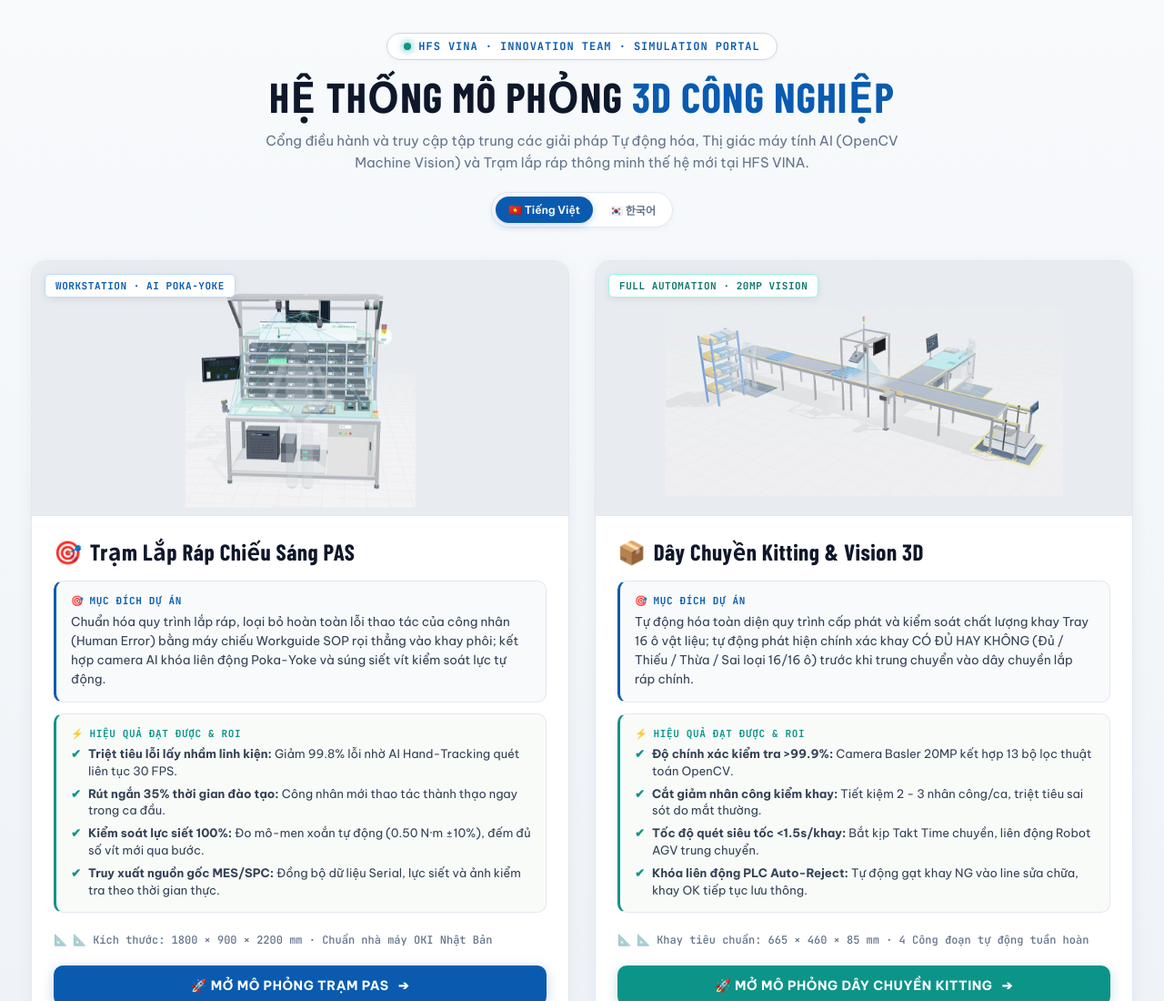
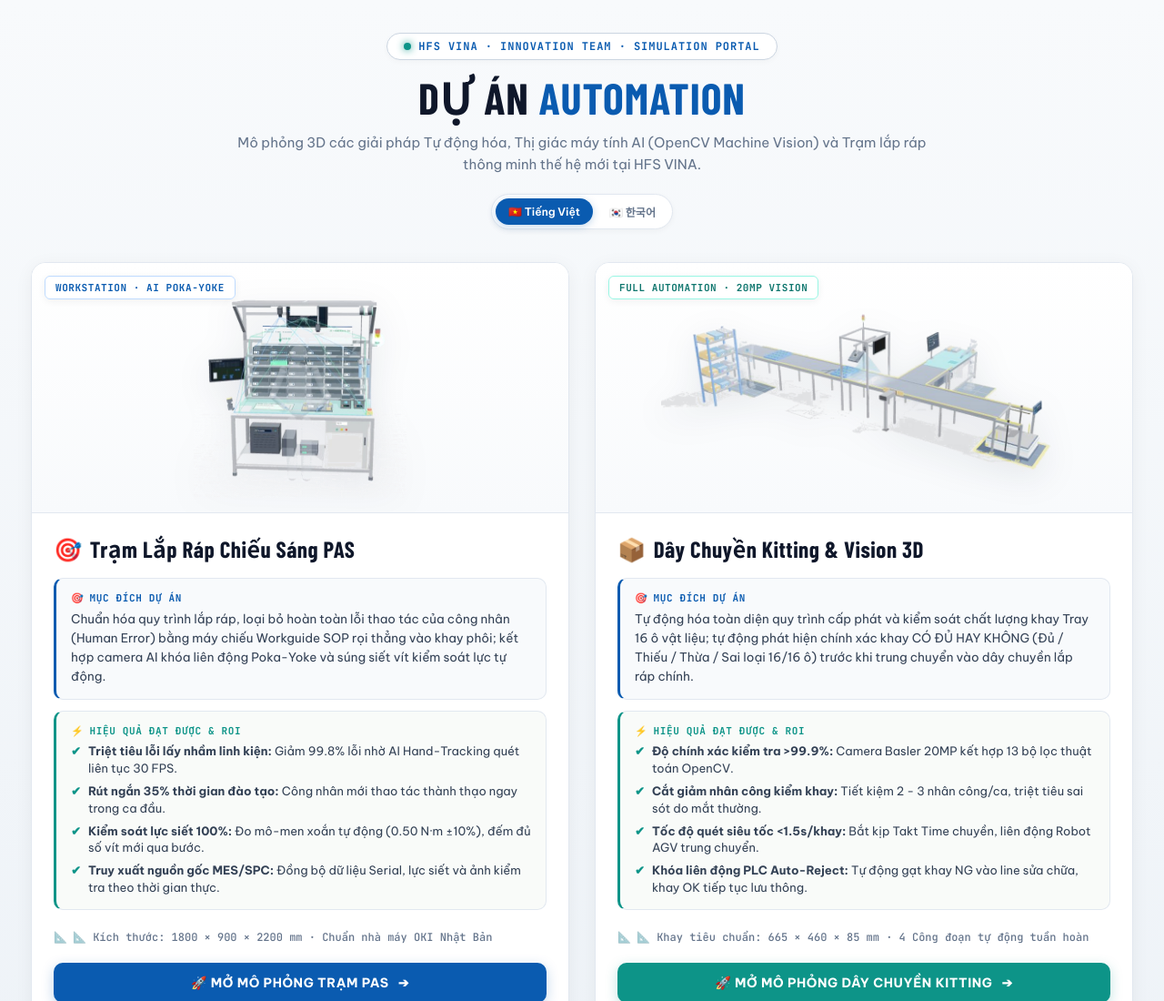
Before and after one commit to nguyenquang123/tram-pas-hfs-vina, a plain HTML site: page index.html in a window 1280 px wide. Shown: the top 1100 px of the page at 91% size. Drawn offline with nearby package versions, Linux system fonts and the light colour scheme.

Commit message:
Upgrade Master Hub: 100% transparent PNGs with seamless card blending, updated Title to 'Dự Án Automation'

```diff
--- a/index.html
+++ b/index.html
@@ -3,7 +3,7 @@
 <head>
   <meta charset="UTF-8">
   <meta name="viewport" content="width=device-width, initial-scale=1.0, viewport-fit=cover">
-  <title>HFS VINA — Cổng Mô Phỏng 3D Công Nghiệp (TheQuang Concept)</title>
+  <title>HFS VINA — Dự Án Automation (TheQuang Concept)</title>
   <link rel="preconnect" href="https://fonts.googleapis.com">
   <link rel="preconnect" href="https://fonts.gstatic.com" crossorigin>
   <link rel="stylesheet" href="https://fonts.googleapis.com/css2?family=Barlow+Condensed:wght@600;700&family=Be+Vietnam+Pro:wght@400;500;600;700&family=JetBrains+Mono:wght@500;700&family=Noto+Sans+KR:wght@500;700&display=swap">
@@ -84,7 +84,7 @@
 
     h1 {
       font-family: var(--font-display);
-      font-size: clamp(32px, 4.2vw, 46px);
+      font-size: clamp(34px, 4.5vw, 48px);
       font-weight: 700;
       letter-spacing: 0.02em;
       text-transform: uppercase;
@@ -100,7 +100,7 @@
     .subtitle {
       color: var(--text-muted);
       font-size: 15px;
-      max-width: 760px;
+      max-width: 780px;
       margin: 0 auto 20px;
       line-height: 1.6;
     }
@@ -164,17 +164,18 @@
     .card-pas { --card-accent: #0a5bb0; }
     .card-kitting { --card-accent: #0d9488; }
 
-    /* Image Showcase Frame */
+    /* Seamless Image Showcase Frame (No Background Box!) */
     .image-showcase {
       width: 100%;
-      height: 280px;
-      background: #e8ebf0;
+      height: 275px;
+      background: linear-gradient(180deg, #ffffff 0%, #f8fafc 100%);
       position: relative;
       overflow: hidden;
       border-bottom: 1px solid var(--border);
       display: flex;
       align-items: center;
       justify-content: center;
+      padding: 16px 20px;
     }
 
     .image-showcase img {
@@ -183,11 +184,11 @@
       object-fit: contain;
       object-position: center;
       transition: transform 0.3s ease;
-      image-rendering: -webkit-optimize-contrast;
+      filter: drop-shadow(0 10px 18px rgba(15, 23, 42, 0.09));
     }
 
     .project-card:hover .image-showcase img {
-      transform: scale(1.02);
+      transform: scale(1.03);
     }
 
     .canvas-badge {
@@ -202,17 +203,17 @@
       padding: 5px 11px;
       border-radius: 6px;
       backdrop-filter: blur(8px);
-      box-shadow: 0 2px 8px rgba(0, 0, 0, 0.08);
+      box-shadow: 0 2px 8px rgba(0, 0, 0, 0.06);
     }
 
     .card-pas .canvas-badge {
-      background: rgba(255, 255, 255, 0.92);
+      background: rgba(255, 255, 255, 0.95);
       color: #0a5bb0;
       border: 1px solid #bfdbfe;
     }
 
     .card-kitting .canvas-badge {
-      background: rgba(255, 255, 255, 0.92);
+      background: rgba(255, 255, 255, 0.95);
       color: #0f766e;
       border: 1px solid #99f6e4;
     }
@@ -393,9 +394,9 @@
   <div class="container">
     <header>
       <div class="brand-tag" id="tBrand">HFS VINA · INNOVATION TEAM · SIMULATION PORTAL</div>
-      <h1 id="tH1">HỆ THỐNG MÔ PHỎNG <span>3D CÔNG NGHIỆP</span></h1>
+      <h1 id="tH1">DỰ ÁN <span>AUTOMATION</span></h1>
       <p class="subtitle" id="tSub">
-        Cổng điều hành và truy cập tập trung các giải pháp Tự động hóa, Thị giác máy tính AI (OpenCV Machine Vision) và Trạm lắp ráp thông minh thế hệ mới tại HFS VINA.
+        Mô phỏng 3D các giải pháp Tự động hóa, Thị giác máy tính AI (OpenCV Machine Vision) và Trạm lắp ráp thông minh thế hệ mới tại HFS VINA.
       </p>
 
       <div class="lang-switcher" role="group" aria-label="Ngôn ngữ">
@@ -407,9 +408,9 @@
     <main class="projects-grid">
       <!-- DỰ ÁN 1: TRẠM PAS -->
       <article class="project-card card-pas">
-        <!-- 3D Image Showcase -->
+        <!-- 3D Transparent Image Showcase -->
         <div class="image-showcase">
-          <img src="img_pas_workstation.jpg" alt="Mô hình 3D Trạm PAS HFS VINA" loading="lazy">
+          <img src="img_pas_workstation.png" alt="Mô hình 3D Trạm PAS HFS VINA" loading="lazy">
           <span class="canvas-badge" id="tPasBadge">Workstation · AI Poka-Yoke</span>
         </div>
 
@@ -452,9 +453,9 @@
 
       <!-- DỰ ÁN 2: DÂY CHUYỀN KITTING 3D -->
       <article class="project-card card-kitting">
-        <!-- 3D Image Showcase -->
+        <!-- 3D Transparent Image Showcase -->
         <div class="image-showcase">
-          <img src="img_kitting_line.jpg" alt="Mô hình 3D Dây chuyền Kitting HFS VINA" loading="lazy">
+          <img src="img_kitting_line.png" alt="Mô hình 3D Dây chuyền Kitting HFS VINA" loading="lazy">
           <span class="canvas-badge" id="tKitBadge">Full Automation · 20MP Vision</span>
         </div>
 
@@ -516,8 +517,8 @@
     const I18N = {
       vi: {
         brand: 'HFS VINA · INNOVATION TEAM · SIMULATION PORTAL',
-        h1: 'HỆ THỐNG MÔ PHỎNG <span>3D CÔNG NGHIỆP</span>',
-        sub: 'Cổng điều hành và truy cập tập trung các giải pháp Tự động hóa, Thị giác máy tính AI (OpenCV Machine Vision) và Trạm lắp ráp thông minh thế hệ mới tại HFS VINA.',
+        h1: 'DỰ ÁN <span>AUTOMATION</span>',
+        sub: 'Mô phỏng 3D các giải pháp Tự động hóa, Thị giác máy tính AI (OpenCV Machine Vision) và Trạm lắp ráp thông minh thế hệ mới tại HFS VINA.',
         pasBadge: 'Workstation · AI Poka-Yoke',
         pasTitle: '<span>🎯</span> Trạm Lắp Ráp Chiếu Sáng PAS',
         pasPurHeader: 'MỤC ĐÍCH DỰ ÁN',
@@ -544,8 +545,8 @@
       },
       ko: {
         brand: 'HFS VINA · 이노베이션 팀 · 시뮬레이션 포털',
-        h1: '산업용 <span>3D 시뮬레이션 시스템</span>',
-        sub: 'HFS VINA의 차세대 스마트 조립 워크스테이션, 자동화 공정 및 AI 머신 비전(OpenCV) 통합 3D 시뮬레이션 포털입니다.',
+        h1: '<span>오토메이션 프로젝트</span>',
+        sub: 'HFS VINA의 차세대 스마트 조립 워크스테이션, 자동화 공정 및 AI 머신 비전(OpenCV) 3D 시뮬레이션입니다.',
         pasBadge: '작업대 · AI 포카요케',
         pasTitle: '<span>🎯</span> PAS 광학 투사 조립 스테이션',
         pasPurHeader: '프로젝트 추진 목적',
```
Also changed, not shown: img_kitting_line.jpg (deleted), img_kitting_line.png (added), img_pas_workstation.jpg (deleted), img_pas_workstation.png (added).
